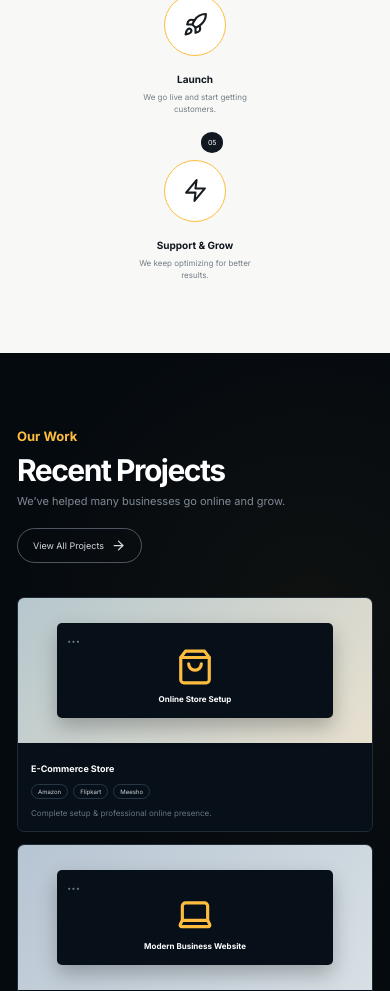
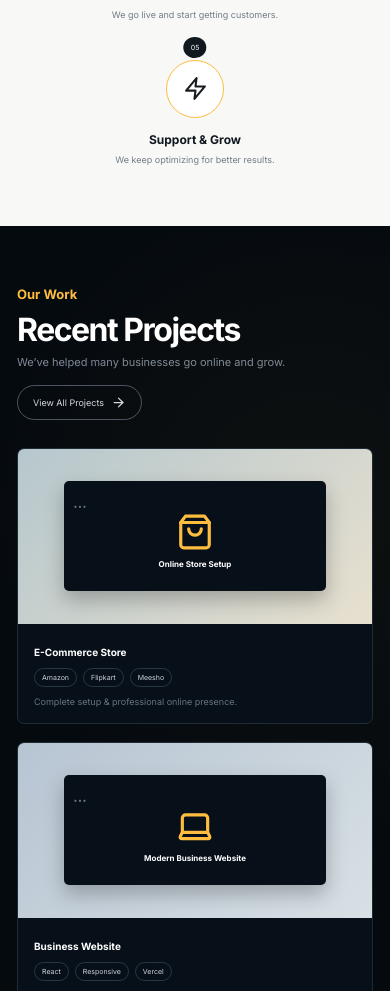
Before and after one commit to BrandByWebeara/BrandByWebeara, a React (Create React App) app: page / in a window 390 px wide. Shown: the part 4100-5091 px from the top of the page. Built offline with nearby package versions, Linux system fonts and the light colour scheme; a web font is replaced by a local one.

Commit message:
Update website

```diff
--- a/src/index.css
+++ b/src/index.css
@@ -1867,3 +1867,167 @@
     bottom: 14px;
   }
 }
+/* =========================================
+   MOBILE - HOW IT WORKS / RECENT PROJECTS /
+   WHY BRANDBYWEBEARA
+========================================= */
+
+@media (max-width: 760px) {
+
+  /* =========================
+     HOW IT WORKS
+  ========================= */
+
+  .process {
+    padding: 60px 0;
+  }
+
+  .process-grid {
+    display: grid !important;
+    grid-template-columns: 1fr !important;
+    gap: 38px !important;
+    margin-top: 50px;
+    width: 100%;
+  }
+
+  .process-item {
+    width: 100%;
+    text-align: center;
+  }
+
+  .process-number {
+    top: -23px;
+    right: 50%;
+    transform: translateX(50%);
+  }
+
+  .process-icon {
+    width: 58px;
+    height: 58px;
+  }
+
+  .process-item h3 {
+    font-size: 12px;
+    margin-top: 14px;
+  }
+
+  .process-item p {
+    font-size: 9px;
+    max-width: 230px;
+    margin: 6px auto 0;
+  }
+
+  .process-arrow {
+    display: none !important;
+  }
+
+
+  /* =========================
+     RECENT PROJECTS
+  ========================= */
+
+  .work {
+    padding: 60px 0;
+  }
+
+  .work-heading {
+    display: flex !important;
+    flex-direction: column !important;
+    align-items: flex-start !important;
+    gap: 16px;
+    margin-bottom: 28px;
+  }
+
+  .work-heading h2 {
+    font-size: 32px;
+  }
+
+  .projects-grid {
+    display: grid !important;
+    grid-template-columns: 1fr !important;
+    gap: 18px !important;
+    width: 100%;
+  }
+
+  .project-card {
+    width: 100%;
+  }
+
+  .project-image {
+    height: 175px;
+  }
+
+  .project-window {
+    width: 82%;
+    height: 110px;
+  }
+
+  .project-info {
+    padding: 16px;
+  }
+
+  .project-info small {
+    font-size: 10px;
+  }
+
+  .tag-list {
+    gap: 6px;
+  }
+
+  .tag-list span {
+    font-size: 7px;
+    padding: 4px 7px;
+  }
+
+  .project-info p {
+    font-size: 9px;
+  }
+
+
+  /* =========================
+     WHY BRANDBYWEBEARA
+  ========================= */
+
+  .why {
+    padding: 60px 0 70px;
+  }
+
+  .why-grid {
+    display: grid !important;
+    grid-template-columns: 1fr !important;
+    gap: 24px !important;
+    margin-top: 38px;
+    width: 100%;
+  }
+
+  .why-card {
+    width: 100%;
+    display: flex;
+    align-items: flex-start;
+    gap: 14px;
+    padding: 4px 0;
+  }
+
+  .why-icon {
+    min-width: 44px;
+    width: 44px;
+    height: 44px;
+  }
+
+  .why-card h3 {
+    font-size: 11px;
+  }
+
+  .why-card p {
+    font-size: 9px;
+    line-height: 1.6;
+    margin-top: 5px;
+  }
+
+  .grow-text {
+    position: static !important;
+    margin: 45px auto 0;
+    text-align: center;
+  }
+
+}
```
